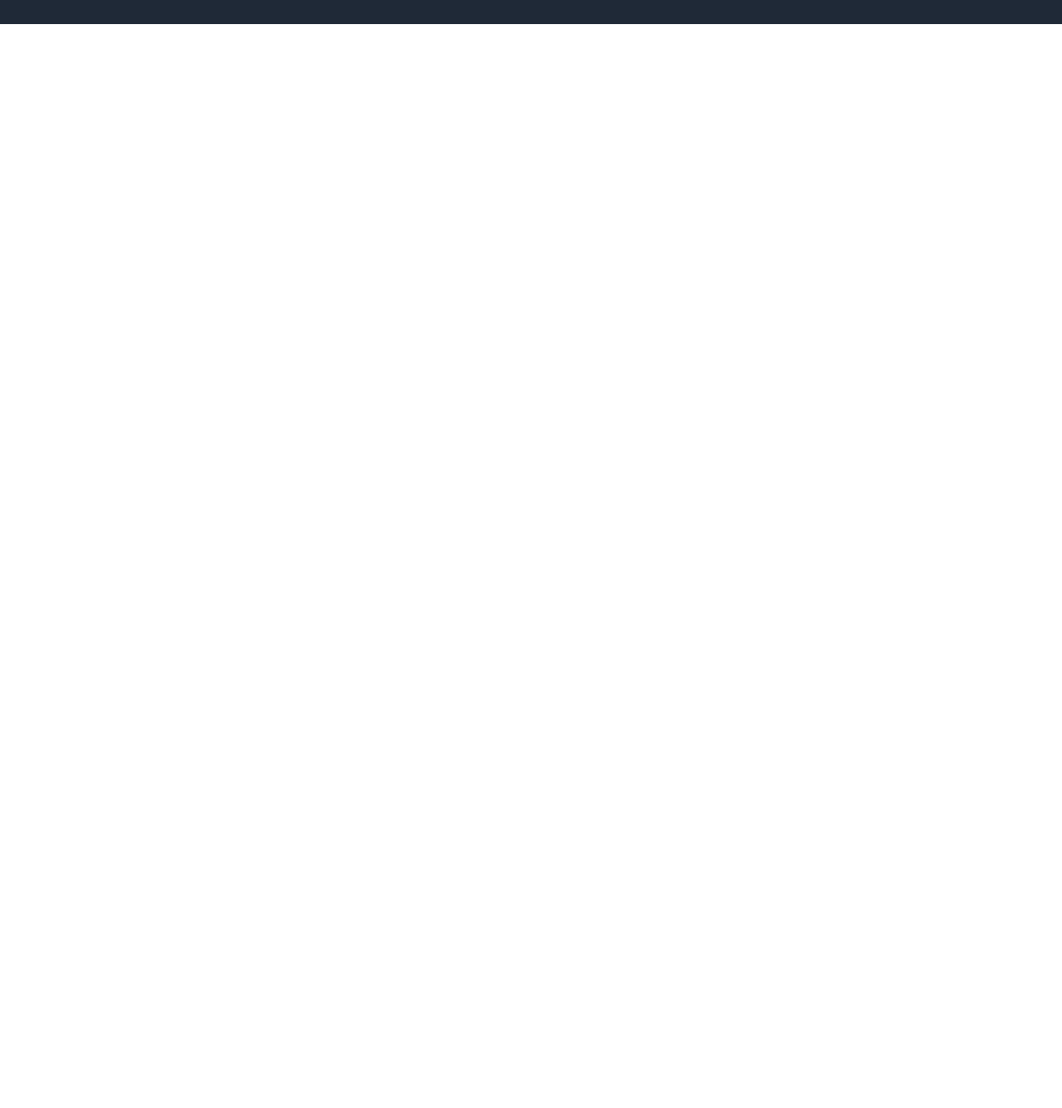
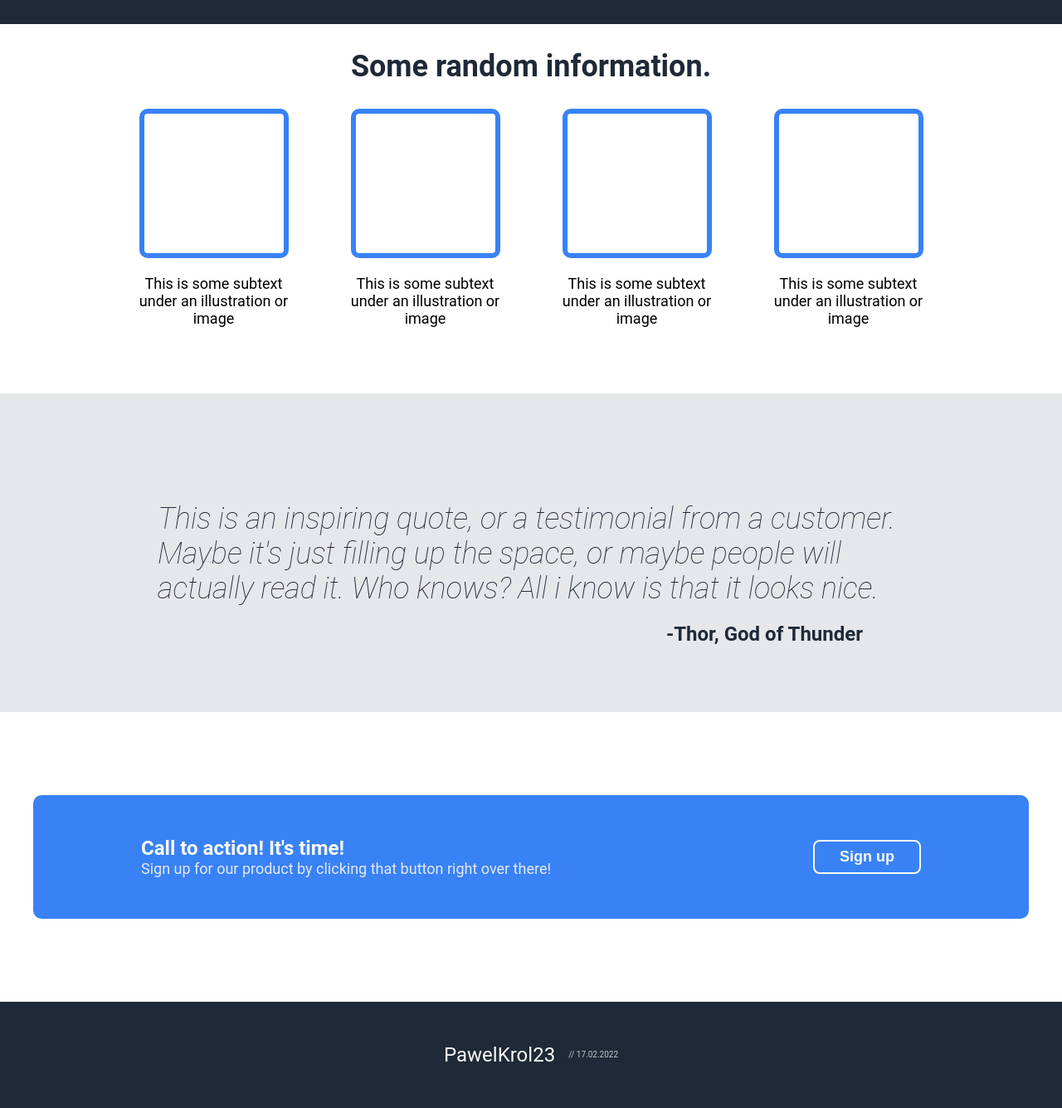
Before and after one commit to PawelKrol23/odin-landing-page, a plain HTML site: page index.html in a window 1280 px wide. Shown: the part 480-1815 px from the top of the page at 83% size. Before the commit the page ends 800 px from the top, so only its background shows below. Drawn offline with Linux system fonts and the light colour scheme.

Commit message:
added rest of sections

```diff
--- a/index.html
+++ b/index.html
@@ -34,5 +34,47 @@
             </div>
         </div>
     </section>
+    <section class="information">
+        <h2>Some random information.</h2>
+        <div class="cards-container">
+            <div class="card">
+                <div class="card-fake-image"></div>
+                <div class="card-text">This is some subtext under an illustration or image</div>
+            </div>
+            <div class="card">
+                <div class="card-fake-image"></div>
+                <div class="card-text">This is some subtext under an illustration or image</div>
+            </div>
+            <div class="card">
+                <div class="card-fake-image"></div>
+                <div class="card-text">This is some subtext under an illustration or image</div>
+            </div>
+            <div class="card">
+                <div class="card-fake-image"></div>
+                <div class="card-text">This is some subtext under an illustration or image</div>
+            </div>
+        </div>
+    </section>
+    <section class="quote">
+        <div class="quote-text">This is an inspiring quote, or a testimonial from a customer. Maybe it's just filling up the space, or maybe people will actually read it. Who knows? All i know is that it looks nice.</div>
+        <div class="quote-signature">-Thor, God of Thunder</div>
+    </section>
+    <section class="call">
+        <div class="call-container">
+            <div class="call-texts-container">
+                <div class="call-main-text">Call to action! It's time!</div>
+                <div class="call-secondary-text">Sign up for our product by clicking that button right over there!</div>
+            </div>
+            <button class="call-button">Sign up</button>
+        </div>
+    </section>
+    <footer>
+        <a href="https://github.com/PawelKrol23">
+            PawelKrol23
+        </a>
+        <span class="footer-date">
+            // 17.02.2022
+        </span>
+    </footer>
 </body>
 </html>
--- a/style.css
+++ b/style.css
@@ -87,3 +87,127 @@ nav {
     width: 1000px;
     height: 250px;
 }
+
+/* information */
+
+.information {
+    max-width: 1000px;
+    margin: 0 auto;
+    text-align: center;
+}
+
+.information h2 {
+    color: #1F2937;
+    font-weight: bolder;
+    font-size: 36px;
+}
+
+.cards-container {
+    display: flex;
+    justify-content: space-around;
+    align-items: center;
+    gap: 20px;
+    padding-bottom: 80px;
+}
+
+.card {
+    width: 180px;
+}
+
+.card-fake-image {
+    box-sizing: border-box;
+    width: 180px;
+    height: 180px;
+    border: #3882F6 solid 6px;
+    border-radius: 10px;
+}
+
+.card-text {
+    margin-top: 20px;
+    font-size: 18px;
+}
+
+/* quote */
+
+.quote {
+    background-color: #e5e7eb;
+    box-sizing: border-box;
+    padding-top: 130px;
+    padding-bottom: 80px;
+}
+
+.quote-text {
+    width: 900px;
+    font-size: 36px;
+    color: #1F2937;
+    font-weight: 100;
+    font-style: italic;
+    margin: 0 auto;
+}
+
+.quote-signature {
+    width: 800px;
+    margin: 0 auto;
+    padding-top: 20px;
+    text-align: right;
+    font-weight: bolder;
+    font-size: 24px;
+    color: #1F2937;
+}
+
+/* call to action */
+
+.call-container {
+    box-sizing: border-box;
+    background-color: #3882F6;
+    width: 1200px;
+    border-radius: 10px;
+    margin: 100px auto;
+    padding: 50px 130px;
+    display: flex;
+    justify-content: space-between;
+    align-items: center;
+}
+
+.call-main-text {
+    font-size: 24px;
+    color: #F9FAF8;
+    font-weight: bold;
+}
+
+.call-secondary-text {
+    font-size: 18px;
+    color: #e5e7eb;
+}
+
+.call-button {
+    font-size: 18px;
+    color: #F9FAF8;
+    font-weight: bold;
+    padding: 8px 30px;
+    border: #F9FAF8 solid 2px;
+    background-color: #3882F6;
+    border-radius: 8px;
+}
+
+/* footer */
+
+footer {
+    background-color: #1F2937;
+    display: flex;
+    justify-content: center;
+    align-items: center;
+    padding: 50px 0;
+}
+
+footer a {
+    text-decoration: none;
+    color: #F9FAF8;
+    font-size: 24px;
+    margin-right: 16px;
+}
+
+.footer-date {
+    color: #c5c7cb;
+    font-size: 10px;
+}
```
